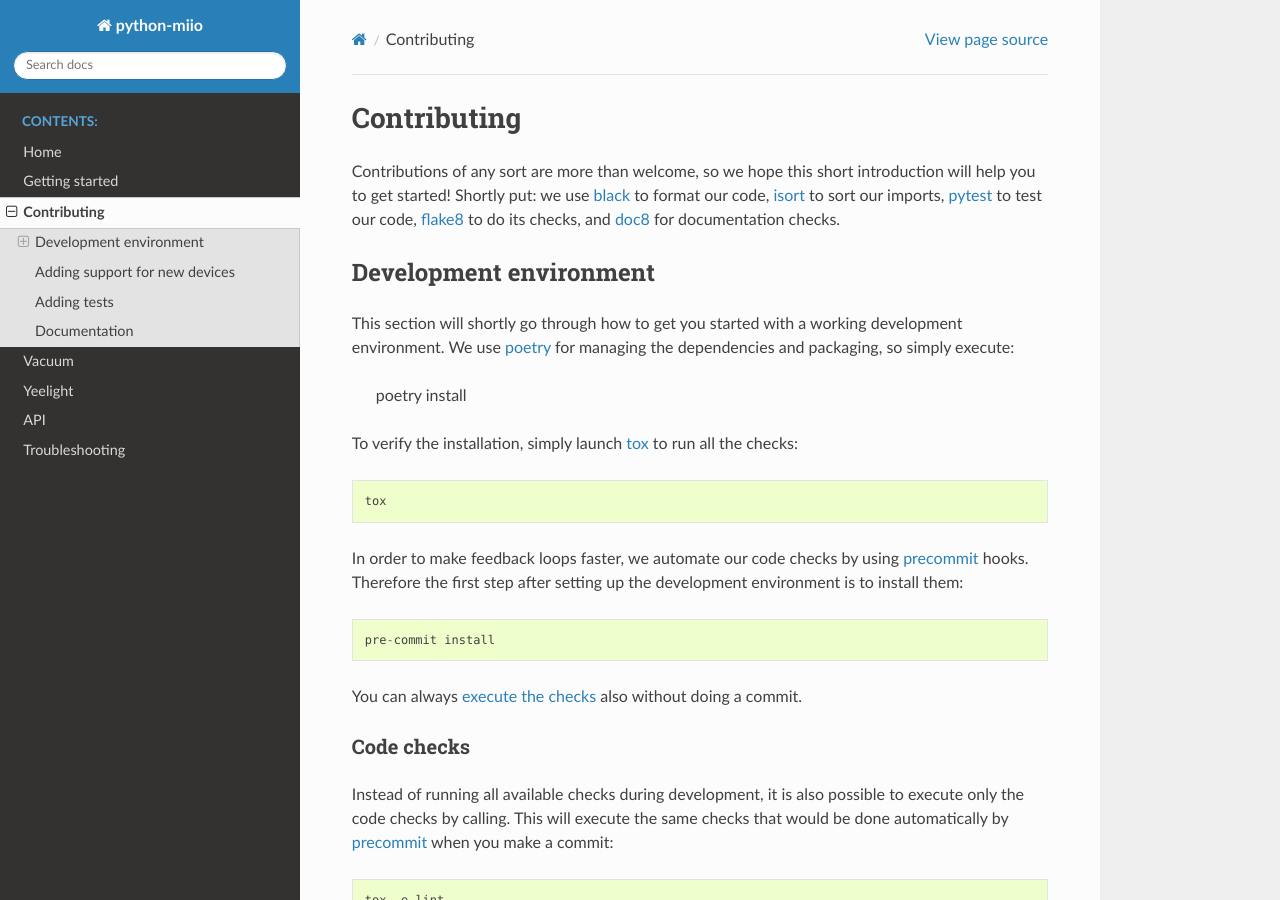
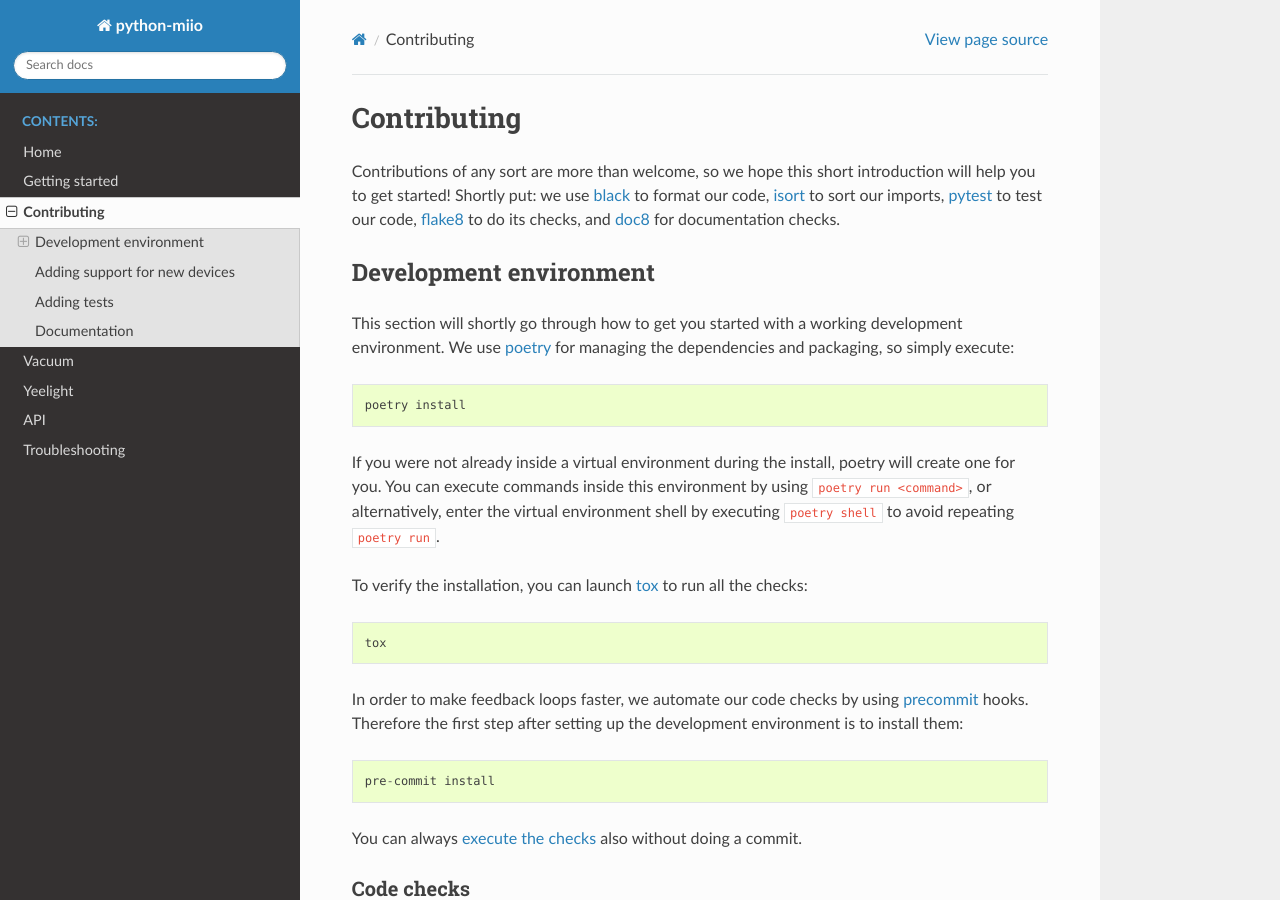
Before and after one commit to rytilahti/python-miio, a Sphinx documentation site: the page built from docs/new_devices.rst, in a window 1280 px wide and 900 px high. Built offline with Sphinx 7.4.7 and the Read the Docs theme 2.0.0, drawn with Linux system fonts in a browser that asks for light colours; pages that are not in the unit, such as notebooks, are missing from menus.

Commit message:
improve poetry usage documentation (#830)
* improve poetry usage documentation

* cleanup

```diff
--- a/docs/new_devices.rst
+++ b/docs/new_devices.rst
@@ -10,11 +10,17 @@
 -----------------------
 
 This section will shortly go through how to get you started with a working development environment.
-We use `poetry <https://python-poetry.org/>`__ for managing the dependencies and packaging, so simply execute:
+We use `poetry <https://python-poetry.org/>`__ for managing the dependencies and packaging, so simply execute::
 
     poetry install
 
-To verify the installation, simply launch tox_ to run all the checks::
+If you were not already inside a virtual environment during the install,
+poetry will create one for you.
+You can execute commands inside this environment by using ``poetry run <command>``,
+or alternatively,
+enter the virtual environment shell by executing ``poetry shell`` to avoid repeating ``poetry run``.
+
+To verify the installation, you can launch tox_ to run all the checks::
 
     tox
 
```
